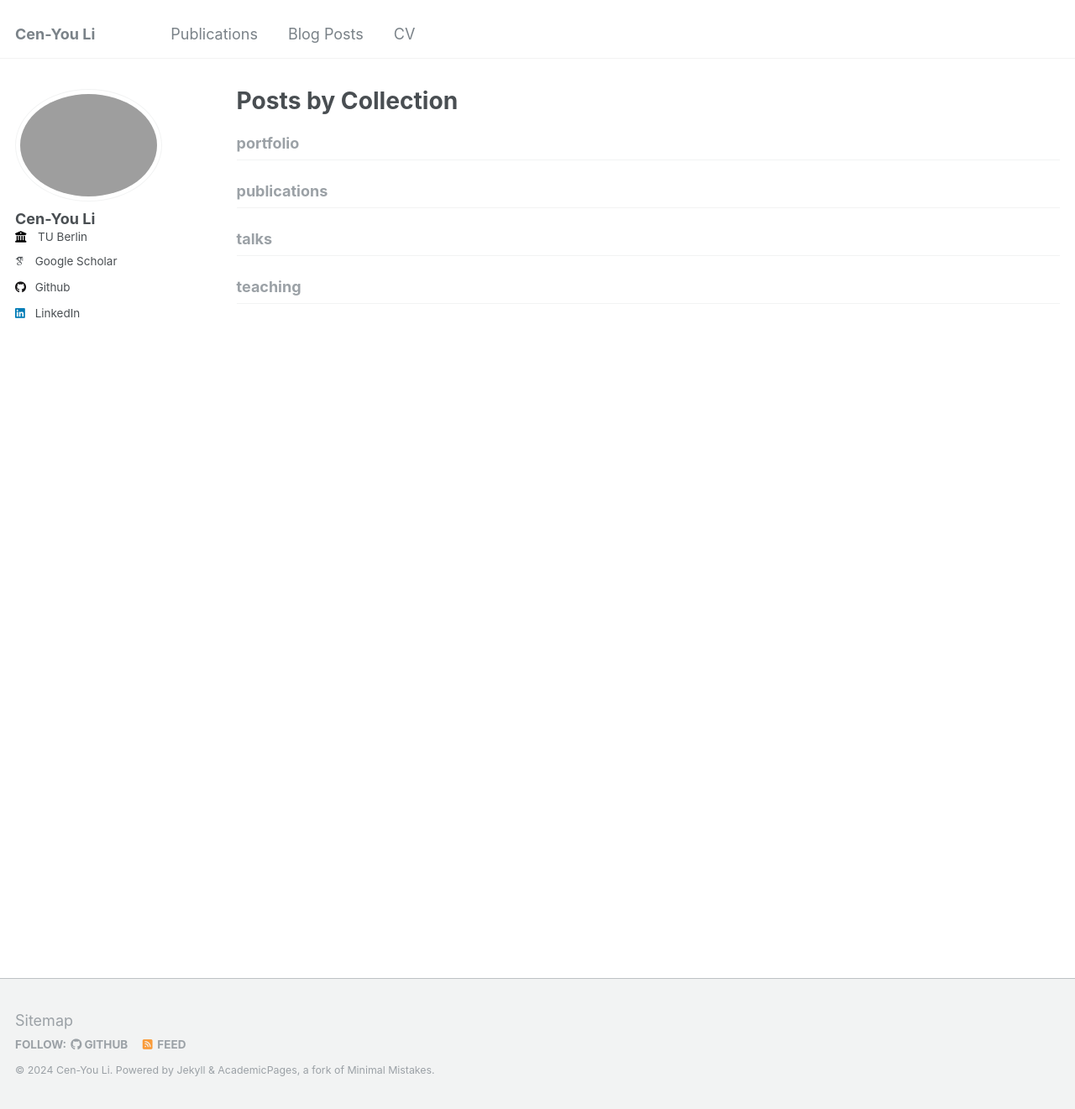
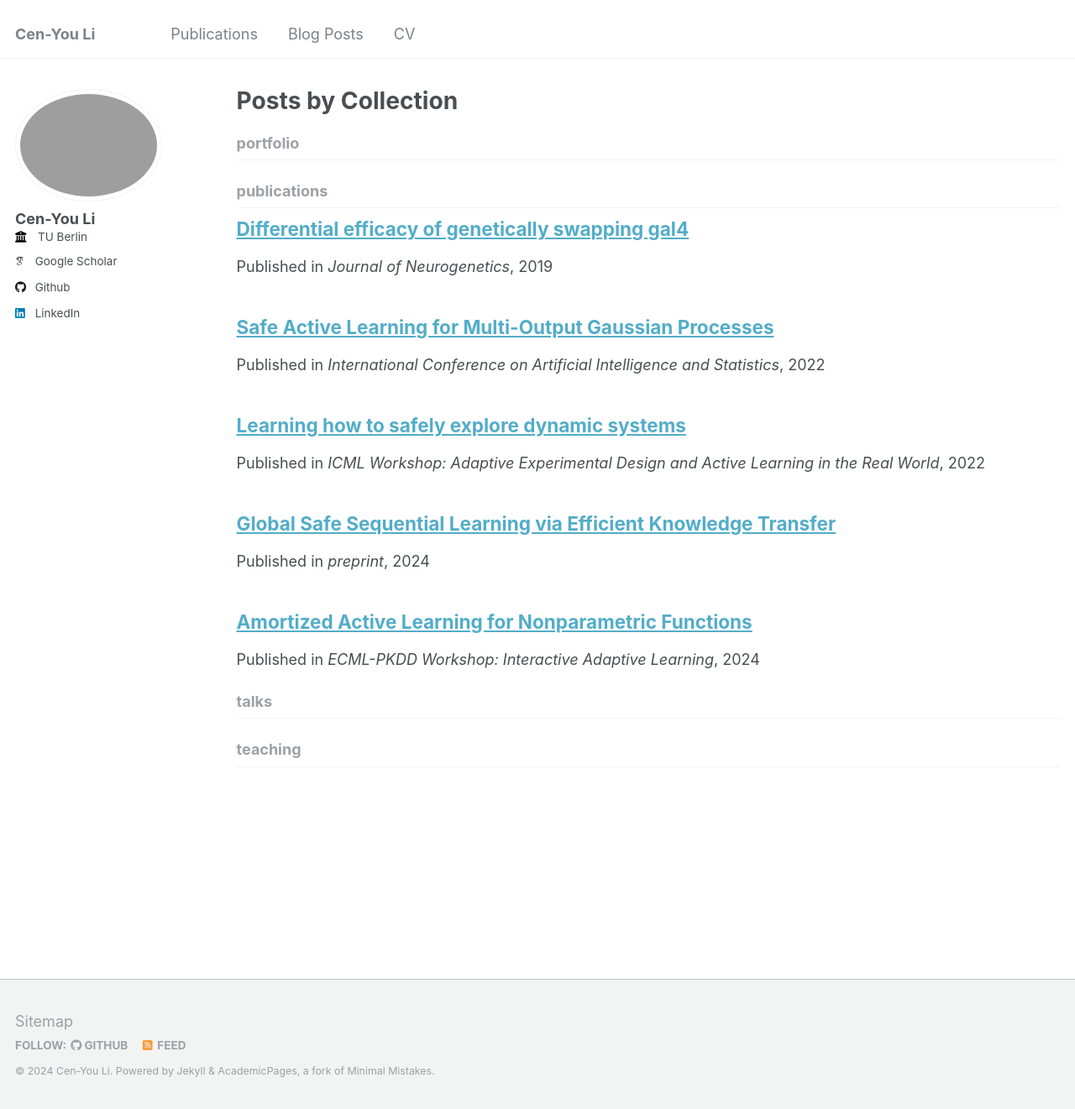
Before and after one commit to cenyou/cenyou.github.io, a Jekyll site: the page built from _pages/collection-archive.html, in a window 1280 px wide and 1321 px high. Shown: the whole window at 84% size. Built offline with Jekyll 4.4.1, drawn with Linux system fonts in a browser that asks for light colours; some web fonts are replaced.

Commit message:
Publication (#2)
re-write, now data-driven

```diff
--- a/_config.yml
+++ b/_config.yml
@@ -73,7 +73,7 @@ author:
   youtube          : # Username
   zhihu            : # URL
 
-# Publication Category - The following the list of publication categories and their headings
+# Publication Category - The list of publication categories and their headings
 publication_category:
   books:
     title: 'Books'
--- a/_pages/publications.html
+++ b/_pages/publications.html
@@ -13,36 +13,35 @@ author_profile: true
 
 {% include base_path %}
 
-<ul>
-  <li> <strong>Amortized Active Learning for Nonparametric Functions.</strong>
-    <br/> <strong>Cen-You Li</strong>, Marc Toussaint, Barbara Rakitsch, Christoph Zimmer.
-    <br/> ECML-PKDD Workshop: Interactive Adaptive Learning 2024.
-    <br/> <a href="https://arxiv.org/abs/2407.17992" class="btn btn--inverse-thin">arXiv</a>
-  </li>
-  <li> <strong>Global Safe Sequential Learning via Efficient Knowledge Transfer.</strong>
-    <br/> <strong>Cen-You Li</strong>, Olaf Duennbier, Marc Toussaint, Barbara Rakitsch, Christoph Zimmer.
-    <br/>
-    <br/> <a href="https://arxiv.org/abs/2402.14402" class="btn btn--inverse-thin">arXiv</a>
-    <a href="https://github.com/boschresearch/TransferSafeSequentialLearning" class="btn btn--inverse-thin">code</a>
-  </li>
-  <li> <strong>Learning how to safely explore dynamic systems.</strong>
-    <br/> Christoph Zimmer, <strong>Cen-You Li</strong>, Mark Schillinger, Mona Meister, Barbara Rakitsch, Duy Nguyen-Tuong.
-    <br/> ICML Workshop: Adaptive Experimental Design and Active Learning in the Real World 2022.
-    <br/> <a href="https://realworldml.github.io/files/cr/paper17.pdf" class="btn btn--inverse-thin">pdf</a>
-  </li>
-  <li> <strong>Safe Active Learning for Multi-Output Gaussian Processes.</strong>
-    <br/> <strong>Cen-You Li</strong>, Barbara Rakitsch, Christoph Zimmer.
-    <br/> International Conference on Artificial Intelligence and Statistics (<strong>AISTATS</strong>) 2022.
-    <br/> <a href="https://proceedings.mlr.press/v151/li22d.html" class="btn btn--inverse-thin">HTML</a>
-    <a href="https://arxiv.org/abs/2203.14849" class="btn btn--inverse-thin">arXiv</a>
-    <a href="https://github.com/boschresearch/SALMOGP" class="btn btn--inverse-thin">code</a>
-  </li>
-  <li> <strong>Differential efficacy of genetically swapping gal4.</strong>
-    <br/> Ying-Jun Chen, Hao-Hsin Chang, Shih-Han Lin, Tzi-Yang Lin, Ting-Han Wu, Hsin-Ju Lin, Nan-Fu Liou, Chi-Jen Yang, Yuh-Tarng Chen, Kai Hsiang Chang, <strong>Cen-You Li</strong>, and Ya-Hui Chou.
-    <br/> Journal of Neurogenetics 2019.
-    <br/> <a href="https://doi.org/10.1080/01677063.2018.1564289" class="btn btn--inverse-thin">doi</a>
-  </li>
-</ul>
+{% for post in site.publications reversed %}
+  <div class="{{ include.type | default: "list" }}__item">
+    <article>
+      <h3 itemprop="headline">
+        <strong>{{ post.title }}</strong>
+      </h3>
+      <p>
+        {% for author in post.author %}
+          {% if author == "__self__" %}<strong>{{site.author.name}}</strong>{% else %}{{author}}{% endif %}
+          {% if forloop.last %}{% else %},{% endif %}
+        {% endfor %}
+        <br/>
+        {% if post.venue_highlight %}
+        {{ post.venue }} (<strong>{{ post.venue_highlight }}</strong>). {{ post.date | default: "1900-01-01" | date: "%Y" }}.
+        {% else %}
+        {{ post.venue }}. {{ post.date | default: "1900-01-01" | date: "%Y" }}.
+        {% endif %}
+        <br/>
+        {% if post.html %}<a href="{{ post.html }}" class="btn btn--inverse-thin" style="text-decoration:none;">HTML</a>{% endif %}
+        {% if post.doi %}<a href="{{ post.doi }}" class="btn btn--inverse-thin" style="text-decoration:none;">DOI</a>{% endif %}
+        {% if post.arxiv %}<a href="{{ post.arxiv }}" class="btn btn--inverse-thin" style="text-decoration:none;">ARXIV</a>{% endif %}
+        {% if post.pdf %}<a href="{{ post.pdf }}" class="btn btn--inverse-thin" style="text-decoration:none;">PDF</a>{% endif %}
+        {% if post.code %}<a href="{{ post.code }}" class="btn btn--inverse-thin" style="text-decoration:none;">code</a>{% endif %}
+      </p>
+    </article>
+  </div>
+{% endfor %}
+
+
 
 
 <!-- New style rendering if publication categories are defined -->
--- /dev/null
+++ b/_publications/2019.md
@@ -0,0 +1,9 @@
+---
+title: "Differential efficacy of genetically swapping gal4"
+author: ["Ying-Jun Chen", "Hao-Hsin Chang", "Shih-Han Lin", "Tzi-Yang Lin", "Ting-Han Wu", "Hsin-Ju Lin", "Nan-Fu Liou", "Chi-Jen Yang", "Yuh-Tarng Chen", "Kai Hsiang Chang", "__self__", "Ya-Hui Chou"]
+category: manuscripts
+permalink: /publication/2019
+date: 2019-04-02
+venue: 'Journal of Neurogenetics'
+doi: 'https://doi.org/10.1080/01677063.2018.1564289'
+---
--- /dev/null
+++ b/_publications/2022a.md
@@ -0,0 +1,12 @@
+---
+title: "Safe Active Learning for Multi-Output Gaussian Processes"
+author: ["__self__", "Barbara Rakitsch", "Christoph Zimmer"]
+category: conferences
+permalink: /publication/2022a
+date: 2022-03-28
+venue: 'International Conference on Artificial Intelligence and Statistics'
+venue_highlight: 'AISTATS'
+html: 'https://proceedings.mlr.press/v151/li22d.html'
+arxiv: 'https://arxiv.org/abs/2203.14849'
+code: 'https://github.com/boschresearch/SALMOGP'
+---
--- /dev/null
+++ b/_publications/2022b.md
@@ -0,0 +1,9 @@
+---
+title: "Learning how to safely explore dynamic systems"
+author: ["Christoph Zimmer", "__self__", "Mark Schillinger", "Mona Meister", "Barbara Rakitsch", "Duy Nguyen-Tuong"]
+category: conferences
+permalink: /publication/2022b
+date: 2022-07-22
+venue: 'ICML Workshop: Adaptive Experimental Design and Active Learning in the Real World'
+pdf: 'https://realworldml.github.io/files/cr/paper17.pdf'
+---
--- /dev/null
+++ b/_publications/2024a.md
@@ -0,0 +1,9 @@
+---
+title: "Amortized Active Learning for Nonparametric Functions"
+author: ["__self__", "Marc Toussaint", "Barbara Rakitsch*", "Christoph Zimmer*"]
+category: conferences
+permalink: /publication/2024a
+date: 2024-09-09
+venue: 'ECML-PKDD Workshop: Interactive Adaptive Learning'
+arxiv: 'https://arxiv.org/abs/2407.17992'
+---
--- /dev/null
+++ b/_publications/2024b.md
@@ -0,0 +1,10 @@
+---
+title: "Global Safe Sequential Learning via Efficient Knowledge Transfer"
+author: ["__self__", "Olaf Duennbier", "Marc Toussaint", "Barbara Rakitsch*", "Christoph Zimmer*"]
+category: manuscripts
+permalink: /publication/2024b
+date: 2024-09-01
+venue: 'preprint'
+arxiv: 'https://arxiv.org/abs/2402.14402'
+code: 'https://github.com/boschresearch/TransferSafeSequentialLearning'
+---
```
